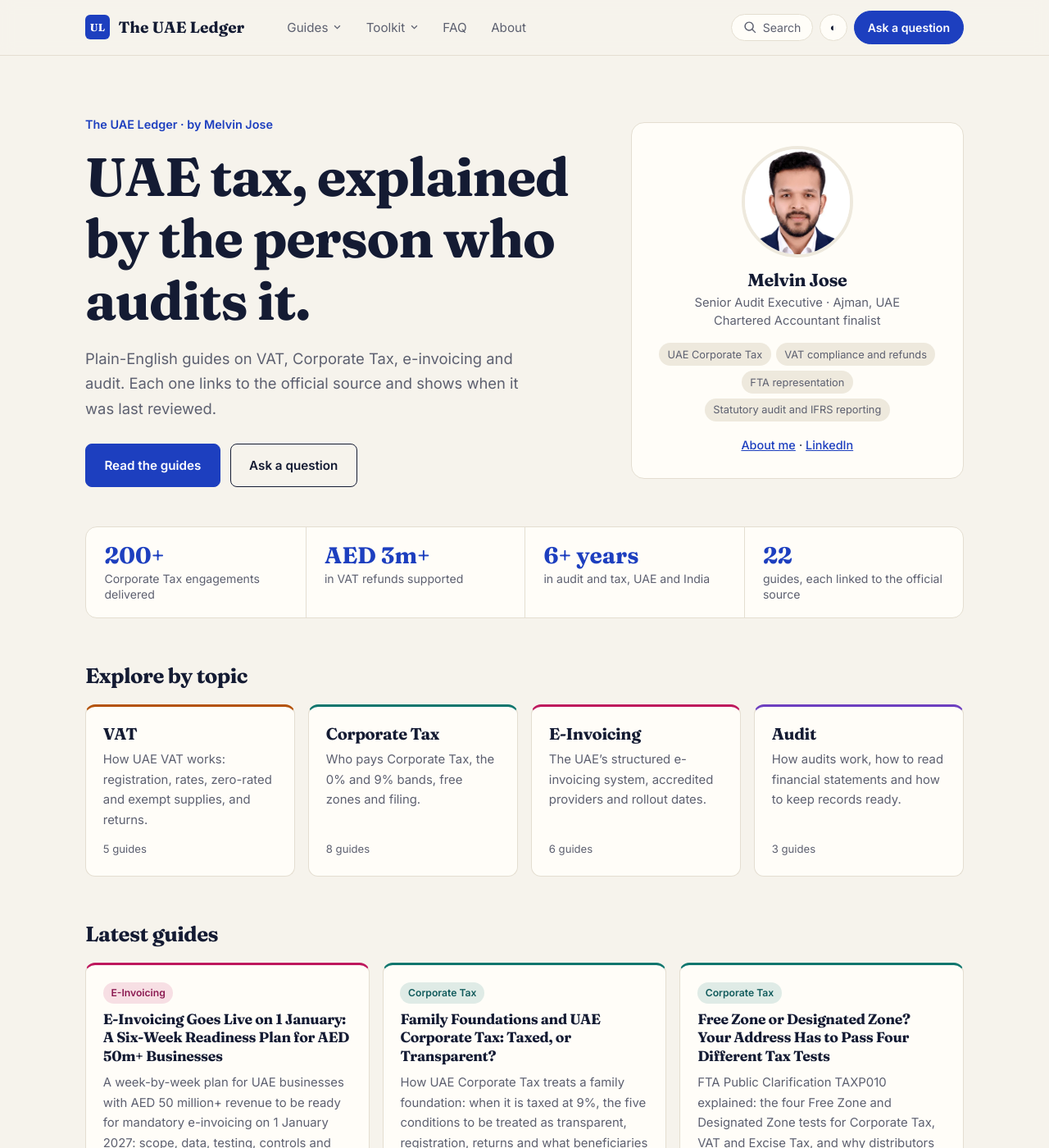
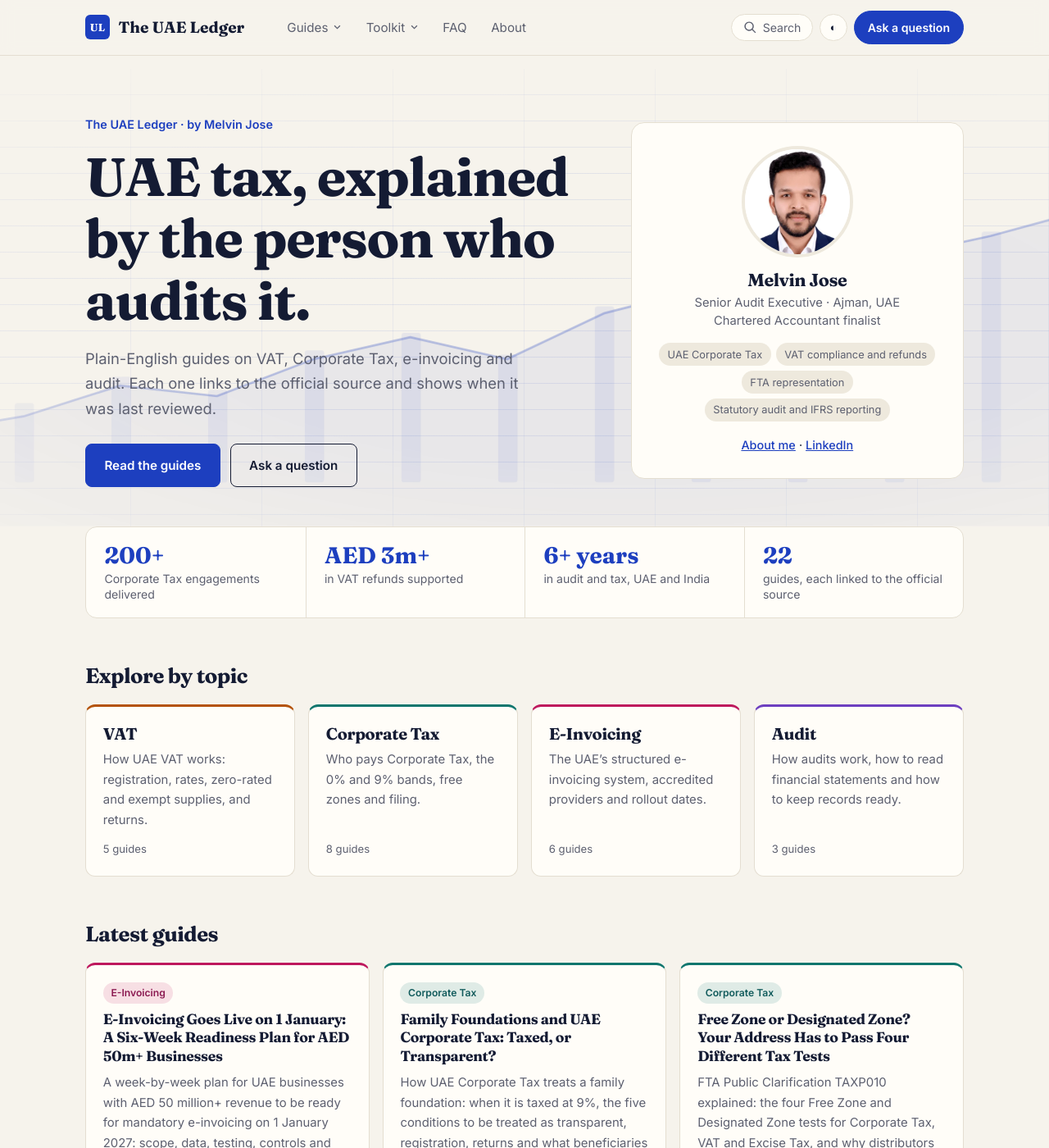
Before and after one commit to MelvinJose108/melvinjose.github.io, a Jekyll site: the page built from index.html, in a window 1280 px wide and 1400 px high. Shown: the whole window at 82% size. Built offline with Jekyll 4.4.1, drawn with Linux system fonts in a browser that asks for light colours.

Commit message:
Home hero: subtle animated ledger grid and rising chart background (reduced-motion safe) (#61)
Claude-Session: https://claude.ai/code/session_01EBT4cYX72Yrwk4UFZtHLjU

Co-authored-by: Claude <noreply@anthropic.com>

```diff
--- a/assets/style.css
+++ b/assets/style.css
@@ -508,3 +508,24 @@ html.sx-open{overflow:hidden}
 .cform .csend .btn{align-self:auto}
 .cform .reply{display:inline-flex;align-items:center;gap:.4rem;font-size:.85rem;color:var(--mute)}
 @media(max-width:640px){.cform .need{grid-template-columns:1fr}}
+
+/* ---------- hero: animated ledger + chart background ---------- */
+html{overflow-x:clip}
+.hero{position:relative;isolation:isolate}
+.hero>*:not(.hero-bg){position:relative;z-index:1}
+.hero-bg{position:absolute;z-index:0;top:0;bottom:0;left:50%;width:100vw;margin-left:-50vw;pointer-events:none;overflow:hidden;color:var(--acc);
+ background-image:repeating-linear-gradient(to bottom,transparent 0 31px,color-mix(in srgb,var(--acc) 9%,transparent) 31px 32px),repeating-linear-gradient(to right,transparent 0 159px,color-mix(in srgb,var(--acc) 6%,transparent) 159px 160px);
+ -webkit-mask-image:radial-gradient(120% 90% at 60% 55%,#000 35%,transparent 85%);mask-image:radial-gradient(120% 90% at 60% 55%,#000 35%,transparent 85%)}
+.hero-bg svg{position:absolute;inset:0;width:100%;height:100%}
+.hb-bars rect{fill:currentColor;opacity:.07;transform-box:fill-box;transform-origin:bottom;transform:scaleY(0);animation:hbRise 1.1s cubic-bezier(.2,.7,.2,1) var(--d) forwards}
+.hb-area{fill:currentColor;opacity:0;animation:hbFade 1.6s ease 1.6s forwards}
+.hb-line{fill:none;stroke:currentColor;stroke-width:2.5;stroke-linejoin:round;opacity:.28;stroke-dasharray:1;stroke-dashoffset:1;animation:hbDraw 3.2s cubic-bezier(.4,.1,.2,1) .4s forwards}
+.hb-dot{fill:currentColor;opacity:0;animation:hbFade .4s ease 3.5s forwards,hbPulse 2.8s ease-in-out 4s infinite}
+@keyframes hbRise{to{transform:scaleY(1)}}
+@keyframes hbDraw{to{stroke-dashoffset:0}}
+@keyframes hbFade{to{opacity:.06}}
+.hb-dot{--o:.45}
+@keyframes hbPulse{0%,100%{opacity:.45;r:6}50%{opacity:.15;r:11}}
+:root[data-theme=dark] .hb-line{opacity:.38}:root[data-theme=dark] .hb-bars rect{opacity:.1}
+@media(max-width:820px){.hero-bg{-webkit-mask-image:linear-gradient(to bottom,transparent,#000 55%);mask-image:linear-gradient(to bottom,transparent,#000 55%)}.hb-line{opacity:.2}}
+@media(prefers-reduced-motion:reduce){.hb-bars rect{animation:none;transform:none}.hb-line{animation:none;stroke-dashoffset:0}.hb-area{animation:none;opacity:.06}.hb-dot{animation:none;opacity:.45}}
--- a/index.html
+++ b/index.html
@@ -4,6 +4,21 @@ description: "Plain-English guides and updates on UAE Corporate Tax, VAT, e-invo
 ---
 {% assign a = site.data.author %}
 <section class="hero">
+  <div class="hero-bg" aria-hidden="true">
+    <svg viewBox="0 0 1440 520" preserveAspectRatio="xMidYMid slice" focusable="false">
+      <g class="hb-bars">
+        <rect x="140" y="380" width="22" height="90" rx="3" style="--d:.2s"/><rect x="250" y="350" width="22" height="120" rx="3" style="--d:.35s"/>
+        <rect x="360" y="365" width="22" height="105" rx="3" style="--d:.5s"/><rect x="470" y="320" width="22" height="150" rx="3" style="--d:.65s"/>
+        <rect x="580" y="300" width="22" height="170" rx="3" style="--d:.8s"/><rect x="690" y="325" width="22" height="145" rx="3" style="--d:.95s"/>
+        <rect x="800" y="270" width="22" height="200" rx="3" style="--d:1.1s"/><rect x="910" y="245" width="22" height="225" rx="3" style="--d:1.25s"/>
+        <rect x="1020" y="260" width="22" height="210" rx="3" style="--d:1.4s"/><rect x="1130" y="210" width="22" height="260" rx="3" style="--d:1.55s"/>
+        <rect x="1240" y="185" width="22" height="285" rx="3" style="--d:1.7s"/><rect x="1350" y="160" width="22" height="310" rx="3" style="--d:1.85s"/>
+      </g>
+      <path class="hb-area" d="M0 420 L150 395 L260 360 L370 372 L480 330 L590 305 L700 330 L810 278 L920 250 L1030 266 L1140 214 L1250 190 L1360 160 L1440 140 L1440 520 L0 520 Z"/>
+      <path class="hb-line" pathLength="1" d="M0 420 L150 395 L260 360 L370 372 L480 330 L590 305 L700 330 L810 278 L920 250 L1030 266 L1140 214 L1250 190 L1360 160 L1440 140"/>
+      <circle class="hb-dot" cx="1360" cy="160" r="6"/>
+    </svg>
+  </div>
   <div>
     <p class="eyebrow">{{ site.title }} · by {{ a.name }}</p>
     <h1>UAE tax, explained by the person who audits it.</h1>
```
